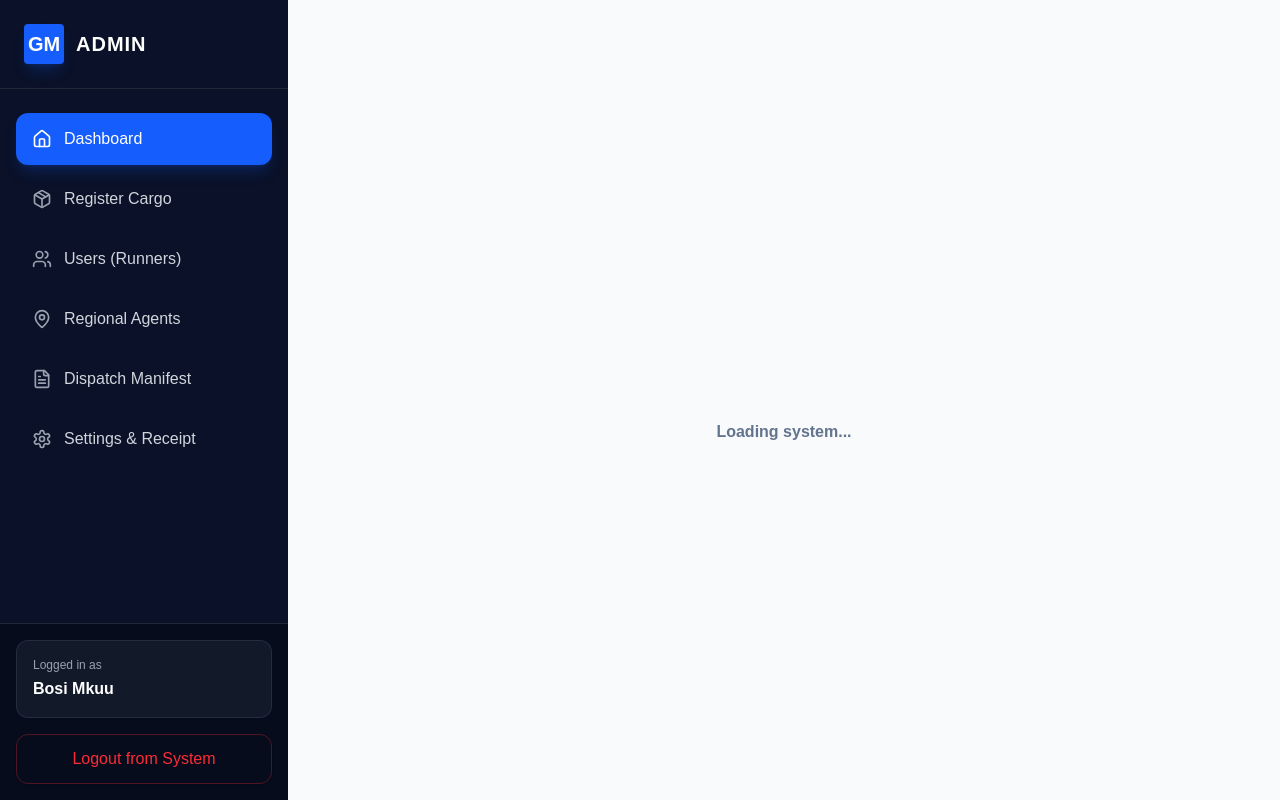
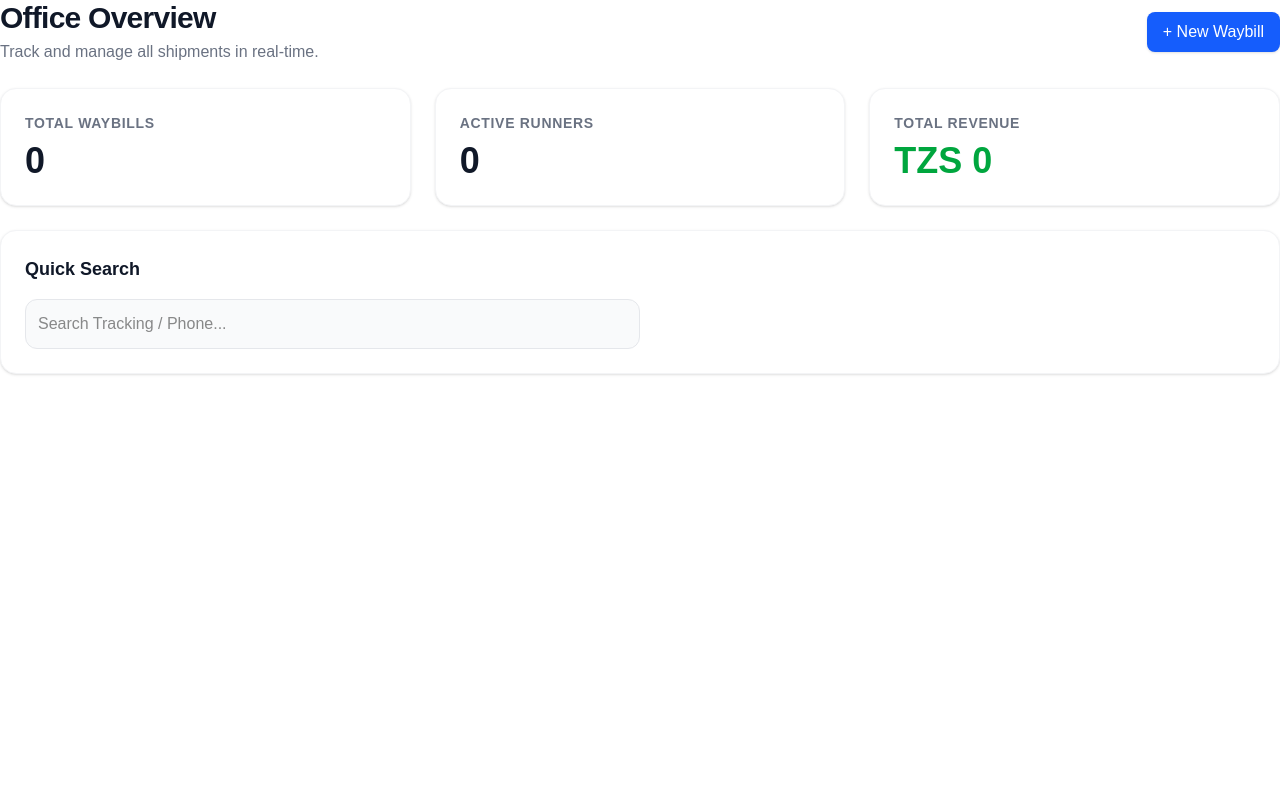
Before and after one commit to bennytech32/gm-cargo, a Next.js app: page /dashboard in a window 1280 px wide. Before the commit this address had no page. Built offline with nearby package versions, Linux system fonts and the light colour scheme.

Commit message:
Kusafisha dashboard page kuondoa menu mbili

```diff
--- a/app/dashboard/layout.tsx
+++ b/app/dashboard/layout.tsx
@@ -1,132 +1,47 @@
 "use client";
 
-import { useState } from "react";
-import Link from "next/link";
-import { usePathname } from "next/navigation";
-import {
-  Menu,
-  X,
-  Home,
-  Package,
-  Users,
-  MapPin,
-  FileText,
-  Settings,
-} from "lucide-react";
-
-export default function DashboardLayout({
-  children,
-}: {
-  children: React.ReactNode;
-}) {
-  const [isSidebarOpen, setIsSidebarOpen] = useState(false);
-  const pathname = usePathname();
-
-  const sidebarLinks = [
-    { name: "Dashboard", href: "/dashboard", icon: Home },
-    { name: "Register Cargo", href: "/dashboard/cargo", icon: Package },
-    { name: "Users (Runners)", href: "/dashboard/runners", icon: Users },
-    { name: "Regional Agents", href: "/dashboard/agents", icon: MapPin },
-    { name: "Dispatch Manifest", href: "/dashboard/manifest", icon: FileText },
-    { name: "Settings & Receipt", href: "/dashboard/settings", icon: Settings },
-  ];
-
+export default function DashboardPage() {
   return (
-    <div className="flex h-screen bg-gray-50 overflow-hidden w-full">
-
-      {/* Kioo cheusi (Overlay) cha kuficha menu kwenye simu */}
-      {isSidebarOpen && (
-        <div
-          className="fixed inset-0 z-40 bg-black/60 md:hidden backdrop-blur-sm transition-opacity"
-          onClick={() => setIsSidebarOpen(false)}
-        />
-      )}
-
-      {/* Sidebar (Menu ya Pembeni) - Imenyooshwa Mobile & Desktop */}
-      <aside
-        className={`fixed inset-y-0 left-0 z-50 w-72 bg-[#0A1128] text-gray-300 transition-transform duration-300 ease-in-out flex flex-col md:relative md:translate-x-0 ${
-          isSidebarOpen ? "translate-x-0 shadow-2xl" : "-translate-x-full"
-        }`}
-      >
-        {/* Sehemu ya Logo na Jina */}
-        <div className="flex items-center justify-between px-6 py-6 border-b border-gray-800 shrink-0">
-          <div className="flex items-center gap-3">
-            <div className="flex items-center justify-center w-10 h-10 bg-blue-600 rounded text-white font-bold text-xl shadow-lg shadow-blue-600/20">
-              GM
-            </div>
-            <span className="text-white font-bold text-xl tracking-wider">
-              ADMIN
-            </span>
-          </div>
-
-          {/* Kitufe cha Kufunga Menu (Simu pekee) */}
-          <button
-            className="md:hidden p-2 text-gray-400 hover:text-white hover:bg-gray-800 rounded-lg transition-colors"
-            onClick={() => setIsSidebarOpen(false)}
-          >
-            <X size={24} />
-          </button>
+    <div className="space-y-6">
+      {/* Kichwa cha Habari cha Ofisi */}
+      <div className="flex flex-col md:flex-row justify-between md:items-center gap-4">
+        <div>
+          <h1 className="text-3xl font-bold text-gray-900 tracking-tight">Office Overview</h1>
+          <p className="text-gray-500 mt-1">Track and manage all shipments in real-time.</p>
         </div>
 
-        {/* Link za Navigation */}
-        <nav className="flex-1 px-4 py-6 space-y-2 overflow-y-auto custom-scrollbar">
-          {sidebarLinks.map((link) => {
-            const isActive = pathname === link.href || pathname?.startsWith(`${link.href}/`);
-            return (
-              <Link
-                key={link.name}
-                href={link.href}
-                onClick={() => setIsSidebarOpen(false)}
-                className={`flex items-center gap-3 px-4 py-3.5 rounded-xl transition-all duration-200 ${
-                  isActive
-                    ? "bg-blue-600 text-white shadow-lg shadow-blue-600/20"
-                    : "hover:bg-gray-800 hover:text-white"
-                }`}
-              >
-                <link.icon size={20} className={isActive ? "text-white" : "text-gray-400"} />
-                <span className="font-medium">{link.name}</span>
-              </Link>
-            );
-          })}
-        </nav>
+        {/* Kitufe cha Haraka (Kama unataka) */}
+        <button className="bg-blue-600 hover:bg-blue-700 text-white px-4 py-2 rounded-lg font-medium transition-colors shadow-sm">
+          + New Waybill
+        </button>
+      </div>
 
-        {/* Taarifa za Admin na Kitufe cha Logout */}
-        <div className="p-4 border-t border-gray-800 bg-[#070C1D] shrink-0">
-          <div className="bg-gray-800/50 rounded-xl p-4 mb-4 border border-gray-700/50">
-            <p className="text-xs text-gray-400 mb-1">Logged in as</p>
-            <p className="text-white font-semibold truncate">Bosi Mkuu</p>
-          </div>
-          <button className="w-full flex items-center justify-center gap-2 py-3 rounded-xl border border-red-500/30 text-red-500 hover:bg-red-500 hover:text-white transition-all duration-200 font-medium shadow-sm">
-            Logout from System
-          </button>
+      {/* Viboksi vya Taarifa (Stat Cards) */}
+      <div className="grid grid-cols-1 md:grid-cols-3 gap-6 mt-6">
+        <div className="bg-white p-6 rounded-2xl shadow-sm border border-gray-100 hover:shadow-md transition-shadow">
+          <h3 className="text-gray-500 text-sm font-semibold uppercase tracking-wider">Total Waybills</h3>
+          <p className="text-4xl font-bold text-gray-900 mt-2">0</p>
         </div>
-      </aside>
 
-      {/* Sehemu ya Ofisi (Main Content) */}
-      <div className="flex-1 flex flex-col min-w-0 h-screen overflow-hidden">
+        <div className="bg-white p-6 rounded-2xl shadow-sm border border-gray-100 hover:shadow-md transition-shadow">
+          <h3 className="text-gray-500 text-sm font-semibold uppercase tracking-wider">Active Runners</h3>
+          <p className="text-4xl font-bold text-gray-900 mt-2">0</p>
+        </div>
 
-        {/* Header ya Juu (Inaonekana kwenye simu tu) */}
-        <header className="flex items-center justify-between px-4 py-4 bg-white border-b md:hidden shadow-sm shrink-0 z-30">
-          <div className="flex items-center gap-2">
-            <div className="flex items-center justify-center w-8 h-8 bg-blue-600 rounded text-white font-bold text-sm">
-              GM
-            </div>
-            <span className="font-bold text-gray-900 tracking-wide">ADMIN</span>
-          </div>
-          <button
-            onClick={() => setIsSidebarOpen(true)}
-            className="p-2 text-gray-600 hover:bg-gray-100 rounded-lg transition-colors"
-          >
-            <Menu size={24} />
-          </button>
-        </header>
+        <div className="bg-white p-6 rounded-2xl shadow-sm border border-gray-100 hover:shadow-md transition-shadow">
+          <h3 className="text-gray-500 text-sm font-semibold uppercase tracking-wider">Total Revenue</h3>
+          <p className="text-4xl font-bold text-green-600 mt-2">TZS 0</p>
+        </div>
+      </div>
 
-        {/* Hapa ndipo zile kurasa zako zinapotokea */}
-        <main className="flex-1 overflow-y-auto bg-gray-50/50">
-          <div className="p-4 md:p-8 max-w-7xl mx-auto w-full">
-            {children}
-          </div>
-        </main>
+      {/* Sehemu ya Kutafuta Mizigo (Search) */}
+      <div className="bg-white p-6 rounded-2xl shadow-sm border border-gray-100 mt-6">
+        <h3 className="text-lg font-bold text-gray-900 mb-4">Quick Search</h3>
+        <input
+          type="text"
+          placeholder="Search Tracking / Phone..."
+          className="w-full md:w-1/2 p-3 border border-gray-200 rounded-xl focus:outline-none focus:ring-2 focus:ring-blue-500 bg-gray-50"
+        />
       </div>
     </div>
   );
```
